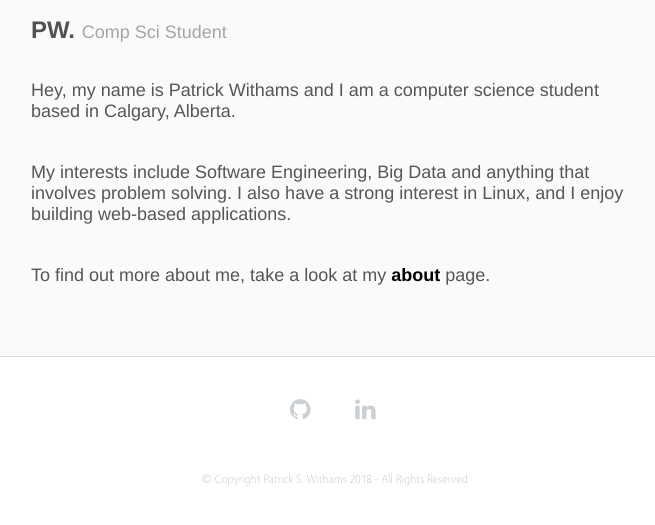
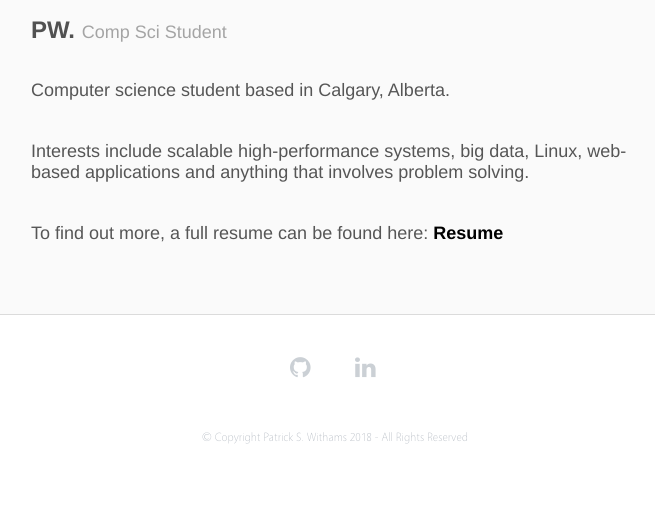
Before and after one commit to paddyw2/paddyw2.github.io, a Jekyll site: the page built from index.md, in a window 1280 px wide. Shown: the top 525 px of the page, without its empty margins (305-960 px from the left). Built offline with Jekyll 4.4.1, drawn with Linux system fonts in a browser that asks for light colours; nearby versions of some CDN libraries.

Commit message:
Update website content

```diff
--- a/index.md
+++ b/index.md
@@ -3,8 +3,8 @@ layout: default
 title: "Patrick S. Withams"
 ---
 
-Hey, my name is Patrick Withams and I am a computer science student based in Calgary, Alberta.
+Computer science student based in Calgary, Alberta.
 
-My interests include Software Engineering, Big Data and anything that involves problem solving. I also have a strong interest in Linux, and I enjoy building web-based applications.
+Interests include scalable high-performance systems, big data, Linux, web-based applications and anything that involves problem solving.
 
-To find out more about me, take a look at my [about](/about) page.
+To find out more, a full resume can be found here: [Resume](/assets/resume.pdf){:target="_blank"}
```
Also changed, not shown: about.md (deleted, +0 -15 lines), blog.html (deleted, +0 -19 lines).
